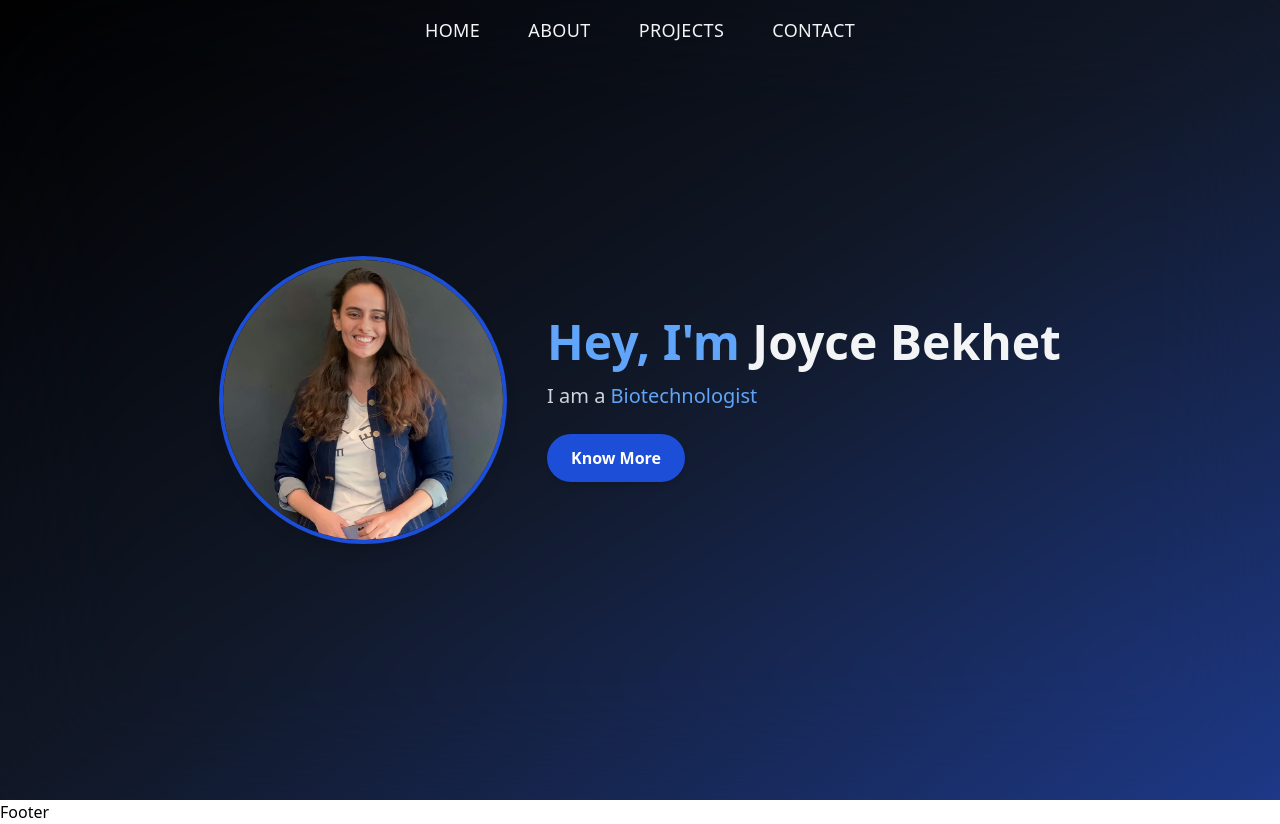
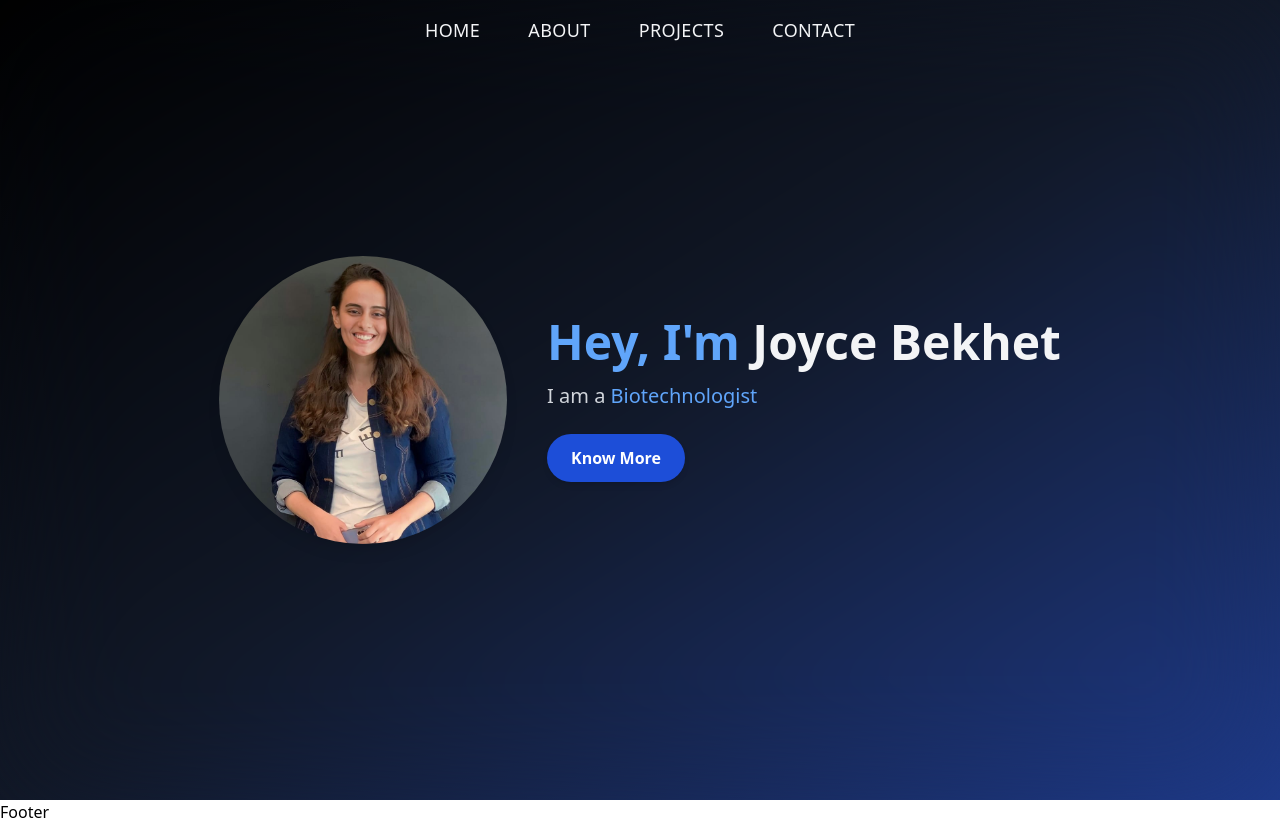
Before and after one commit to youssefshoukry1/Joyce-Portfolio, a React (Vite) app: page / in a window 1280 px wide. Built offline with nearby package versions, Linux system fonts and the light colour scheme; the HTML template or start-up script is replaced by a standard one.

Commit message:
update project

```diff
--- a/src/components/Home/Home.jsx
+++ b/src/components/Home/Home.jsx
@@ -20,7 +20,7 @@ export default function Home() {
   whileInView={{ opacity: 1, scale: 1 }}
   viewport={{ once: true }}
   transition={{ duration: 0.8, ease: "easeOut" }}
-  className="w-52 h-52 md:w-72 md:h-72 rounded-full border-4 border-blue-700 shadow-lg object-cover object-[45%_12%]"
+  className="w-52 h-52 md:w-72 md:h-72 rounded-full shadow-lg object-cover object-[45%_12%]"
 />
   {/* النصوص */}
   <Motion.div
```
